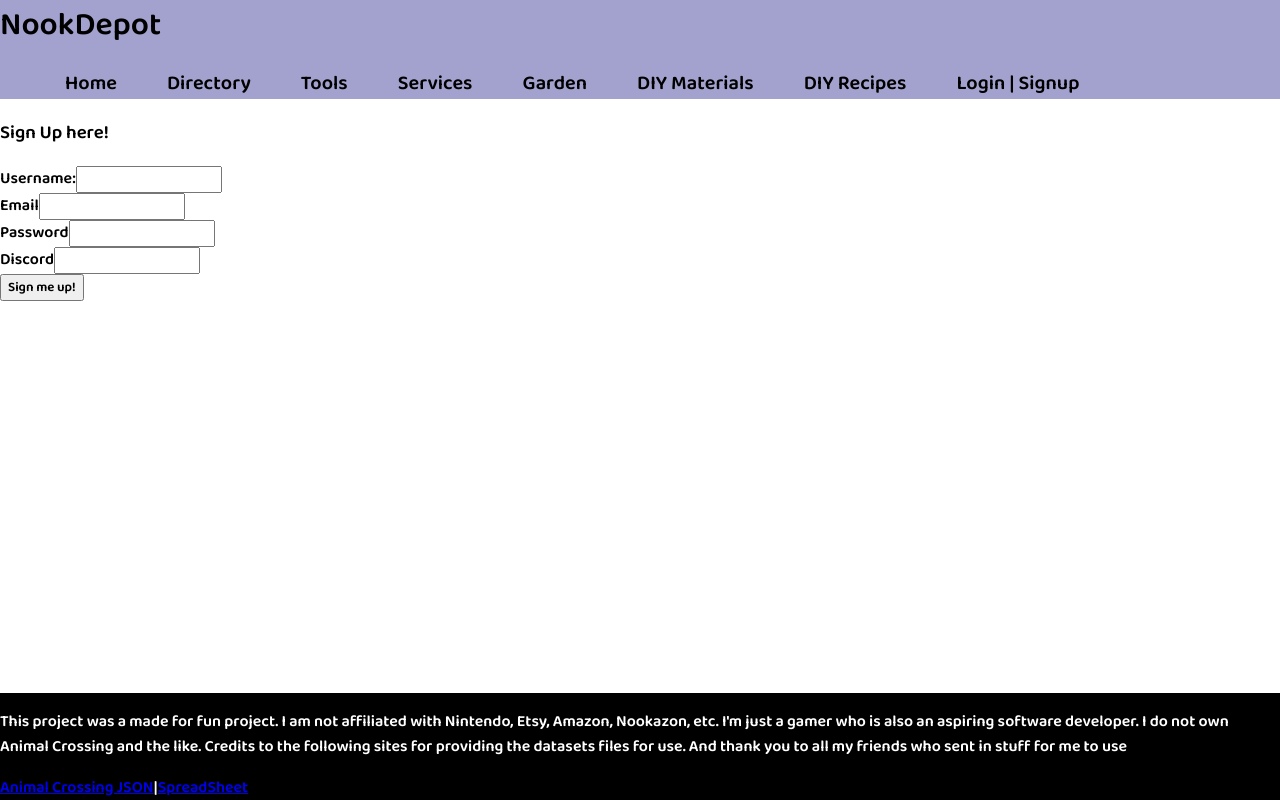
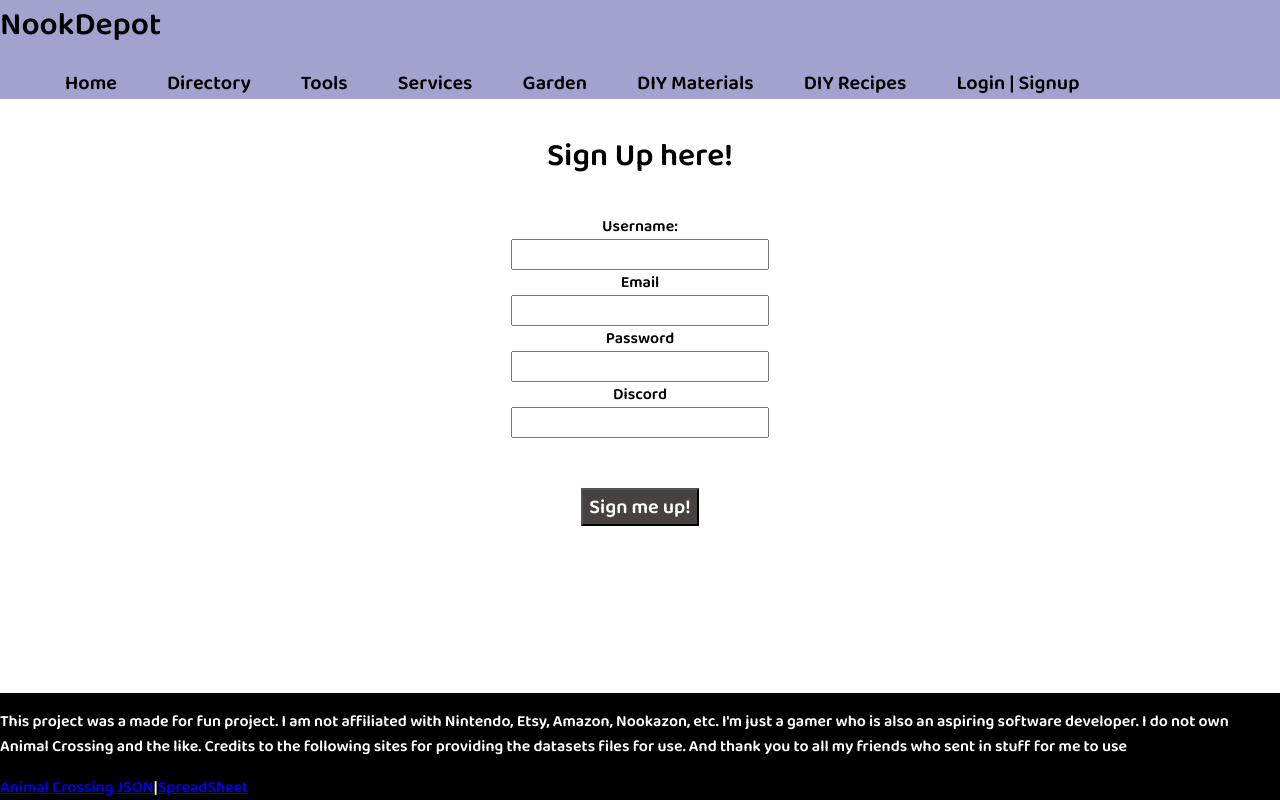
Before and after one commit to kbongco/NookDepot, a React (Create React App) app in the folder client/: page /signup in a window 1280 px wide. Built offline with nearby package versions, Linux system fonts and the light colour scheme.

Commit message:
completed signupandlogin

```diff
--- /dev/null
+++ b/client/src/screens/SignUp/SignUp.css
@@ -0,0 +1,25 @@
+
+.sign{
+  text-align:center;
+  font-size: 32px;
+}
+
+.signup-container{
+  display:block;
+  text-align:center;
+}
+
+.username, .email, .password, .discord{
+  height:25px;
+  width:250px;
+}
+
+#discord-field{
+  margin-bottom:50px
+}
+
+#signup {
+  background-color:#484141;
+  color:white;
+  font-size:20px;
+}
--- a/client/src/screens/SignUp/SignUp.jsx
+++ b/client/src/screens/SignUp/SignUp.jsx
@@ -1,5 +1,6 @@
 import React, { useState } from 'react';
 import Layout from '../../layouts/Layout.jsx'
+import './SignUp.css'
 
 export default function SignUp(props) {
   const [formData, updateFormData] = useState({
@@ -21,13 +22,16 @@ export default function SignUp(props) {
 
   return (
     <Layout>
+      <div class='signup-container'>
     <form onSubmit={(e) => {
       e.preventDefault();
       props.registerSubmit(formData)
     }}>
-      <h3>Sign Up here!</h3>
+      <h3 class='sign'>Sign Up here!</h3>
         <label>Username:
+           <br/>
             <input
+          className='username'
           type='text'
           name='username'
           value={username}
@@ -36,7 +40,9 @@ export default function SignUp(props) {
       </label>
       <br />
         <label>Email
+         <br/>
             <input
+            className='email'
             type='text'
             name='email'
             value={email}
@@ -45,7 +51,9 @@ export default function SignUp(props) {
       </label>
       <br />
         <label>Password
+           <br/>
           <input
+          className='password'
           type='password'
           name='password'
           value={password}
@@ -54,7 +62,10 @@ export default function SignUp(props) {
       </label>
       <br/>
         <label>Discord
+           <br/>
             <input
+            className='discord'
+            id='discord-field'
           type='text'
           name='discord'
           value={discord}
@@ -62,8 +73,9 @@ export default function SignUp(props) {
           />
       </label>
       <br />
-      <button>Sign me up!</button>
+      <button id='signup'>Sign me up!</button>
         </form>
+        </div>
       </Layout>
   )
 }
```
Lines whose indentation alone changed are shown as unchanged.
